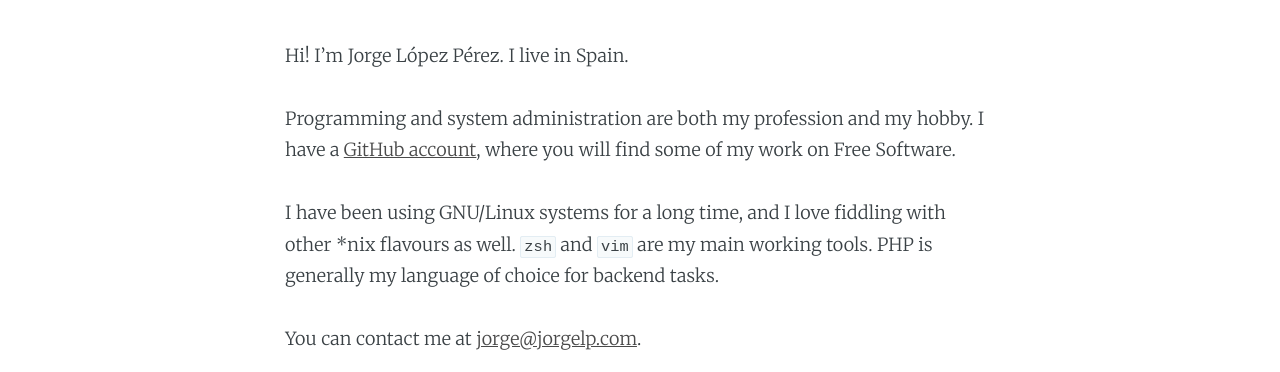
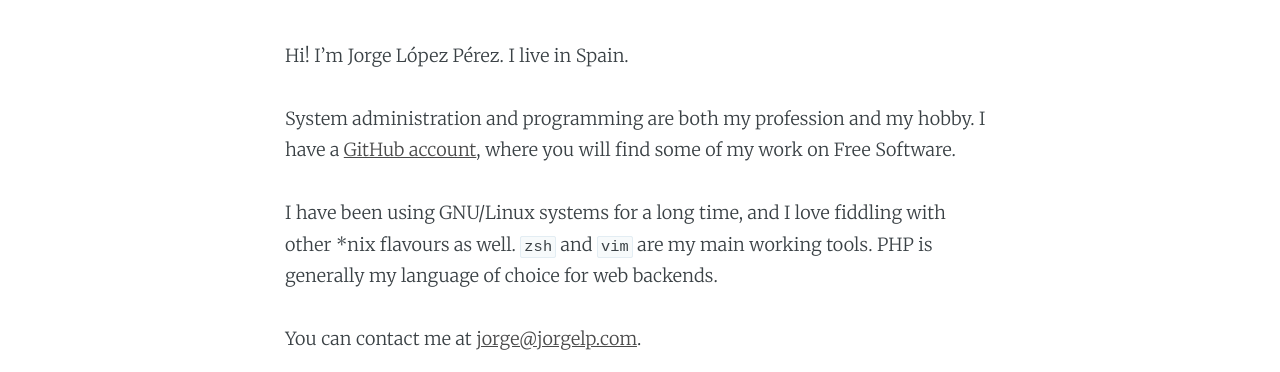
Before and after one commit to jorgelzpz/jorgelzpz.github.com, a Jekyll site: the page built from about/index.md, in a window 1280 px wide. Shown: the part 233-605 px from the top of the page. Built offline with Jekyll 4.4.1, drawn with Linux system fonts in a browser that asks for light colours.

```diff
--- a/_config.yml
+++ b/_config.yml
@@ -1,13 +1,13 @@
 name: Jorge López
-description: Code and sysadmin stuff
-meta_description: "Jorge López. Code and sysadmin"
+description: Sysadmin, DevOps and code
+meta_description: "Jorge López. DevOps, sysadmin, Linux, PHP, coding"
 
 logo: false
 paginate: 5
 baseurl: /
-google_analytics: 'UA-XXXXXXXX-X'
 domain_name: 'jorgelp.com'
 permalink: /:year/:month/:title/
+gems: [jekyll-paginate]
 
 about: about/
 github: https://github.com/adobo/
--- a/_layouts/post.html
+++ b/_layouts/post.html
@@ -53,7 +53,7 @@ post_class: post-template
                     <h4> {{ site.author }} </h4>
                     <!-- Author Bio -->
                     <p>
-                    I'm a software developer and a sysadmin. <a href="{{ site.baseurl }}{{ site.about }}">More about me</a>
+                    Sysadmin and developer. <a href="{{ site.baseurl }}{{ site.about }}">More about me</a>
                     </p>
                 </section>
             {% endif %}
--- a/about/index.md
+++ b/about/index.md
@@ -8,11 +8,11 @@ cover: false
 
 Hi! I'm Jorge López Pérez. I live in Spain.
 
-Programming and system administration are both my profession and my hobby. I have a <a
+System administration and programming are both my profession and my hobby. I have a <a
 href="{{ site.github }}">GitHub account</a>, where you will find some of my work on Free Software.
 
 I have been using GNU/Linux systems for a long time, and I love fiddling with other *nix flavours as well. `zsh` and `vim`
-are my main working tools. PHP is generally my language of choice for backend tasks.
+are my main working tools. PHP is generally my language of choice for web backends.
 
 <a name="contact"></a>
 You can contact me at <a href="mailto:{{ site.email }}">{{ site.email }}</a>.
```
